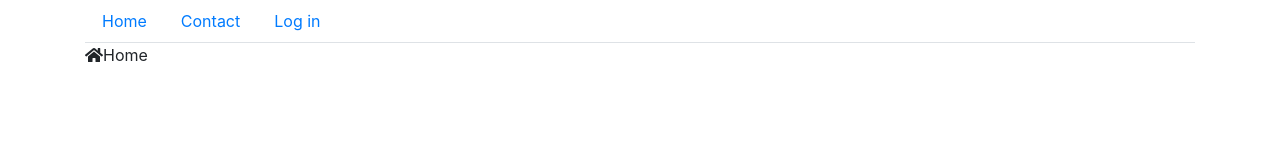
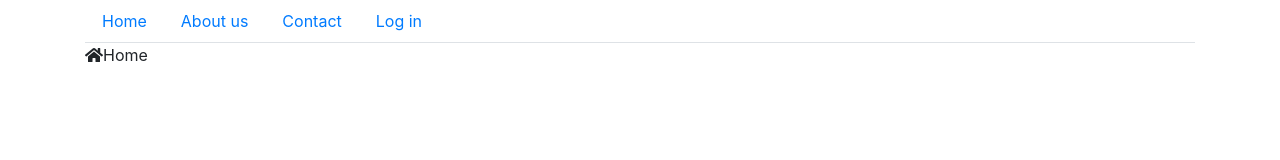
Before and after one commit to MilijanaM/aplikacija, a React (Create React App) app in the folder front-end3/: page / in a window 1280 px wide. Shown: the top 160 px of the page. Built offline with nearby package versions, Linux system fonts and the light colour scheme.

Commit message:
073 - React - osobine komponenata (properties)

```diff
--- a/front-end3/src/components/MainMenu/MainMenu.tsx
+++ b/front-end3/src/components/MainMenu/MainMenu.tsx
@@ -1,18 +1,33 @@
 import React from 'react';
 import { Nav, Container } from 'react-bootstrap';
 
-export class MainMenu extends React.Component{
+export class MainMenuItem{
+    text: string = '';
+    link: string = '#';
+
+    constructor(text: string, link: string){
+        this.text= text;
+        this.link= link;
+    }
+}
+
+interface MainMenuProperties{
+    items: MainMenuItem[];
+}
+
+export class MainMenu extends React.Component<MainMenuProperties>{
    render(){
        return (
            <Container>
                 <Nav variant="tabs">
-                    <Nav.Link href="/">Home </Nav.Link>
-                    <Nav.Link href="/contact">Contact</Nav.Link>
-                    <Nav.Link href="/login">Log in</Nav.Link>
-
-
+                    {this.props.items.map(this.makeNavLink)    }
                 </Nav>
             </Container>
        );
    }
+   private makeNavLink(item: MainMenuItem){
+    return(
+    <Nav.Link href={item.link}>{item.text}</Nav.Link>
+    );
+   };
 }
--- a/front-end3/src/index.tsx
+++ b/front-end3/src/index.tsx
@@ -4,11 +4,19 @@
 import App from './components/App/App';
 import * as serviceWorker from './serviceWorker';
 import 'bootstrap/dist/css/bootstrap.min.css';
-import { MainMenu } from './components/MainMenu/MainMenu';
+import { MainMenu, MainMenuItem } from './components/MainMenu/MainMenu';
+
+const menuItems = [
+   new MainMenuItem("Home", "/"),
+   new MainMenuItem("About us", "/page/about-us"),
+   new MainMenuItem("Contact", "/contact/"),
+   new MainMenuItem("Log in", "/user/login/"),
+
+];
 
 ReactDOM.render(
   <React.StrictMode>
-    <MainMenu></MainMenu>
+    <MainMenu items={menuItems}></MainMenu>
     <App />
   </React.StrictMode>,
   document.getElementById('root')
```
